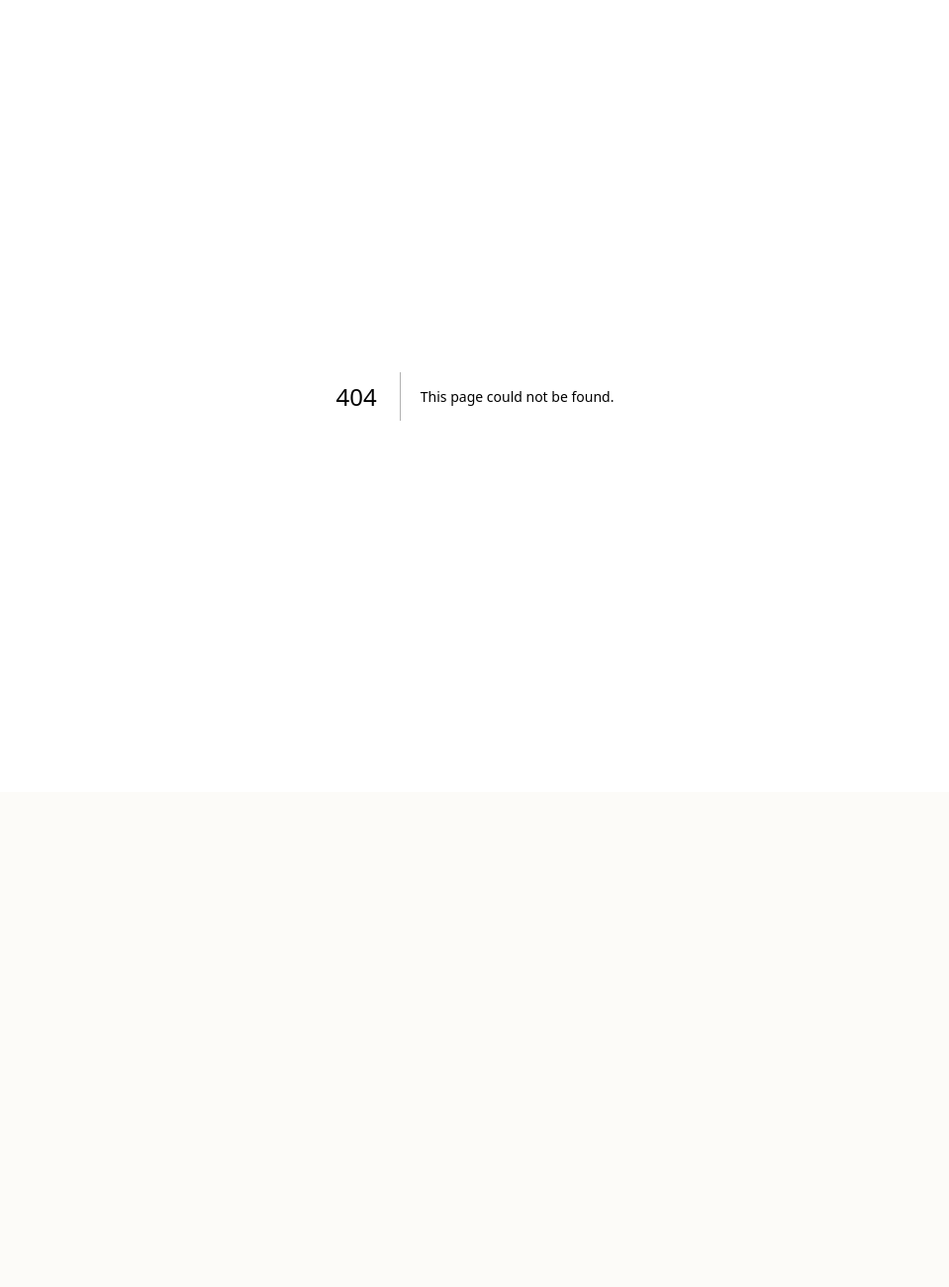
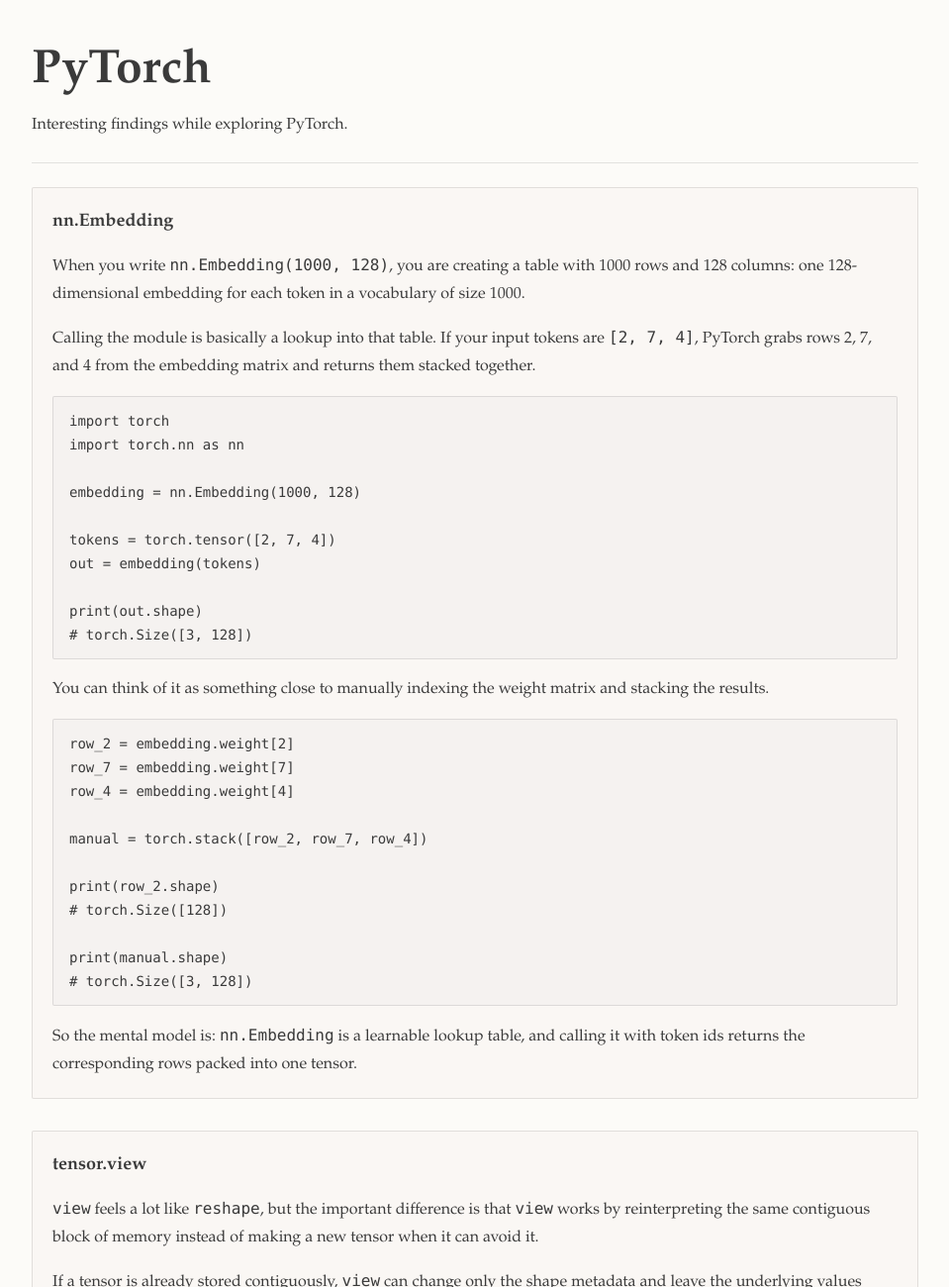
Before and after one commit to ayushpai/ayushpai.github.io, a Next.js app: page /writing/pytorch in a window 1280 px wide. Before the commit this address had no page. Shown: the top 1300 px of the page at 99% size, without its empty margins (160-1119 px from the left). Before the commit the page ends 800 px from the top, so only its background shows below. Built offline with nearby package versions, Linux system fonts and the light colour scheme.

Commit message:
Add writing and PyTorch notes pages

```diff
--- /dev/null
+++ b/src/app/writing/page.tsx
@@ -0,0 +1,34 @@
+const writingItems = [
+  {
+    title: "PyTorch",
+    description: "Interesting findings while exploring PyTorch.",
+    href: "/writing/pytorch",
+  },
+];
+
+export default function Writing() {
+  return (
+    <main className="min-h-screen px-6 py-12">
+      <div className="mx-auto max-w-4xl">
+        <h1 className="mb-4 text-5xl font-semibold">Writing</h1>
+        <p className="max-w-3xl text-base leading-7">
+          A collection of my writing, notes, and things I&apos;ve found interesting enough to write down.
+        </p>
+        <hr className="my-6 border-0 border-t border-black/10" />
+        <div className="space-y-5 text-base leading-7">
+          {writingItems.map((item) => (
+            <p key={item.title}>
+              <a
+                href={item.href}
+                className="text-[rgba(58,58,58,0.82)] underline decoration-dotted underline-offset-4"
+              >
+                <strong>{item.title}</strong>
+              </a>{" "}
+              - {item.description}
+            </p>
+          ))}
+        </div>
+      </div>
+    </main>
+  );
+}
--- /dev/null
+++ b/src/app/writing/pytorch/page.tsx
@@ -0,0 +1,144 @@
+export default function Pytorch() {
+  return (
+    <main className="min-h-screen px-6 py-12">
+      <div className="mx-auto max-w-4xl">
+        <h1 className="mb-4 text-5xl font-semibold">PyTorch</h1>
+        <p className="max-w-3xl text-base leading-7">
+          Interesting findings while exploring PyTorch.
+        </p>
+        <hr className="my-6 border-0 border-t border-black/10" />
+        <div className="space-y-8">
+          <section className="space-y-4 rounded-sm border border-black/10 bg-[#faf7f4] px-5 py-5">
+            <p className="text-lg leading-7">
+              <strong>nn.Embedding</strong>
+            </p>
+            <p className="text-base leading-7">
+              When you write <code>nn.Embedding(1000, 128)</code>, you are creating a table with
+              1000 rows and 128 columns: one 128-dimensional embedding for each
+              token in a vocabulary of size 1000.
+            </p>
+            <p className="text-base leading-7">
+              Calling the module is basically a lookup into that table. If your
+              input tokens are <code>[2, 7, 4]</code>, PyTorch grabs rows 2, 7,
+              and 4 from the embedding matrix and returns them stacked together.
+            </p>
+            <pre className="overflow-x-auto whitespace-pre-wrap rounded-sm border border-black/10 bg-[#F5F2F0] px-4 py-3 text-sm leading-6">
+              <code>{`import torch
+import torch.nn as nn
+
+embedding = nn.Embedding(1000, 128)
+
+tokens = torch.tensor([2, 7, 4])
+out = embedding(tokens)
+
+print(out.shape)
+# torch.Size([3, 128])`}</code>
+            </pre>
+            <p className="text-base leading-7">
+              You can think of it as something close to manually indexing the
+              weight matrix and stacking the results.
+            </p>
+            <pre className="overflow-x-auto whitespace-pre-wrap rounded-sm border border-black/10 bg-[#F5F2F0] px-4 py-3 text-sm leading-6">
+              <code>{`row_2 = embedding.weight[2]
+row_7 = embedding.weight[7]
+row_4 = embedding.weight[4]
+
+manual = torch.stack([row_2, row_7, row_4])
+
+print(row_2.shape)
+# torch.Size([128])
+
+print(manual.shape)
+# torch.Size([3, 128])`}</code>
+            </pre>
+            <p className="text-base leading-7">
+              So the mental model is: <code>nn.Embedding</code> is a learnable
+              lookup table, and calling it with token ids returns the
+              corresponding rows packed into one tensor.
+            </p>
+          </section>
+          <section className="space-y-4 rounded-sm border border-black/10 bg-[#faf7f4] px-5 py-5">
+            <p className="text-lg leading-7">
+              <strong>tensor.view</strong>
+            </p>
+            <p className="text-base leading-7">
+              <code>view</code> feels a lot like{" "}
+              <code>reshape</code>, but the important difference is that{" "}
+              <code>view</code> works by reinterpreting the same contiguous block
+              of memory instead of making a new tensor when it can avoid it.
+            </p>
+            <p className="text-base leading-7">
+              If a tensor is already stored contiguously, <code>view</code> can
+              change only the shape metadata and leave the underlying values
+              exactly where they are in memory.
+            </p>
+            <pre className="overflow-x-auto whitespace-pre-wrap rounded-sm border border-black/10 bg-[#F5F2F0] px-4 py-3 text-sm leading-6">
+              <code>{`import torch
+
+x = torch.arange(12)
+print(x)
+# tensor([0, 1, 2, 3, 4, 5, 6, 7, 8, 9, 10, 11])
+
+y = x.view(3, 4)
+print(y)
+# tensor([
+#   [0, 1, 2, 3],
+#   [4, 5, 6, 7],
+#   [8, 9, 10, 11],
+# ])`}</code>
+            </pre>
+            <p className="text-base leading-7">
+              Conceptually, nothing was rearranged. PyTorch just changed how it
+              reads the same flat memory:
+            </p>
+            <pre className="overflow-x-auto whitespace-pre-wrap rounded-sm border border-black/10 bg-[#F5F2F0] px-4 py-3 text-sm leading-6">
+              <code>{`flat memory:
+[0, 1, 2, 3, 4, 5, 6, 7, 8, 9, 10, 11]
+
+viewed as (3, 4):
+[
+  [0, 1, 2, 3],
+  [4, 5, 6, 7],
+  [8, 9, 10, 11],
+]`}</code>
+            </pre>
+            <p className="text-base leading-7">
+              That is the efficiency trick: <code>view</code> is just a new
+              interpretation of the same contiguous memory, not a rebuild of the
+              tensor.
+            </p>
+            <p className="text-base leading-7">
+              <code>reshape</code> will try to do the same thing, but if the
+              tensor is no longer contiguous it is allowed to make a copy in
+              order to return the requested shape.
+            </p>
+            <pre className="overflow-x-auto whitespace-pre-wrap rounded-sm border border-black/10 bg-[#F5F2F0] px-4 py-3 text-sm leading-6">
+              <code>{`x = torch.arange(12).view(3, 4)
+z = x.t()  # transpose makes layout non-contiguous
+
+print(z.is_contiguous())
+# False
+
+# z.view(2, 6) would fail here
+
+r = z.reshape(2, 6)
+print(r.shape)
+# torch.Size([2, 6])`}</code>
+            </pre>
+            <p className="text-base leading-7">
+              In that case, <code>reshape</code> succeeds by materializing data
+              in a new layout, while <code>view</code> refuses because the old
+              memory layout cannot be reinterpreted that way directly.
+            </p>
+            <p className="text-base leading-7">
+              So the rough mental model is: use <code>view</code> when you want
+              a cheap reshaping of contiguous memory, and remember that{" "}
+              <code>reshape</code> may silently fall back to copying data when
+              the layout no longer fits.
+            </p>
+          </section>
+        </div>
+      </div>
+    </main>
+  );
+}
```
